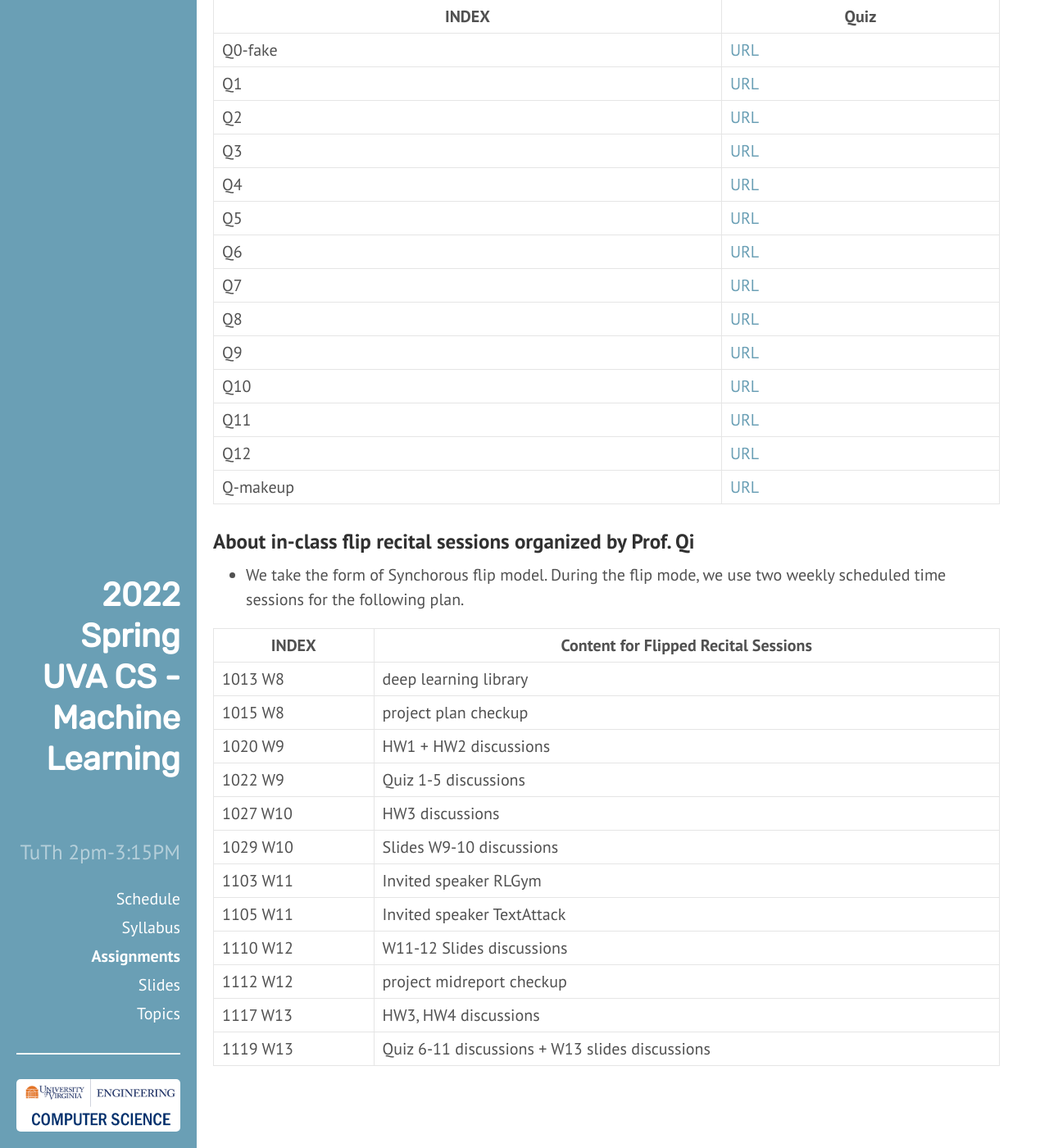
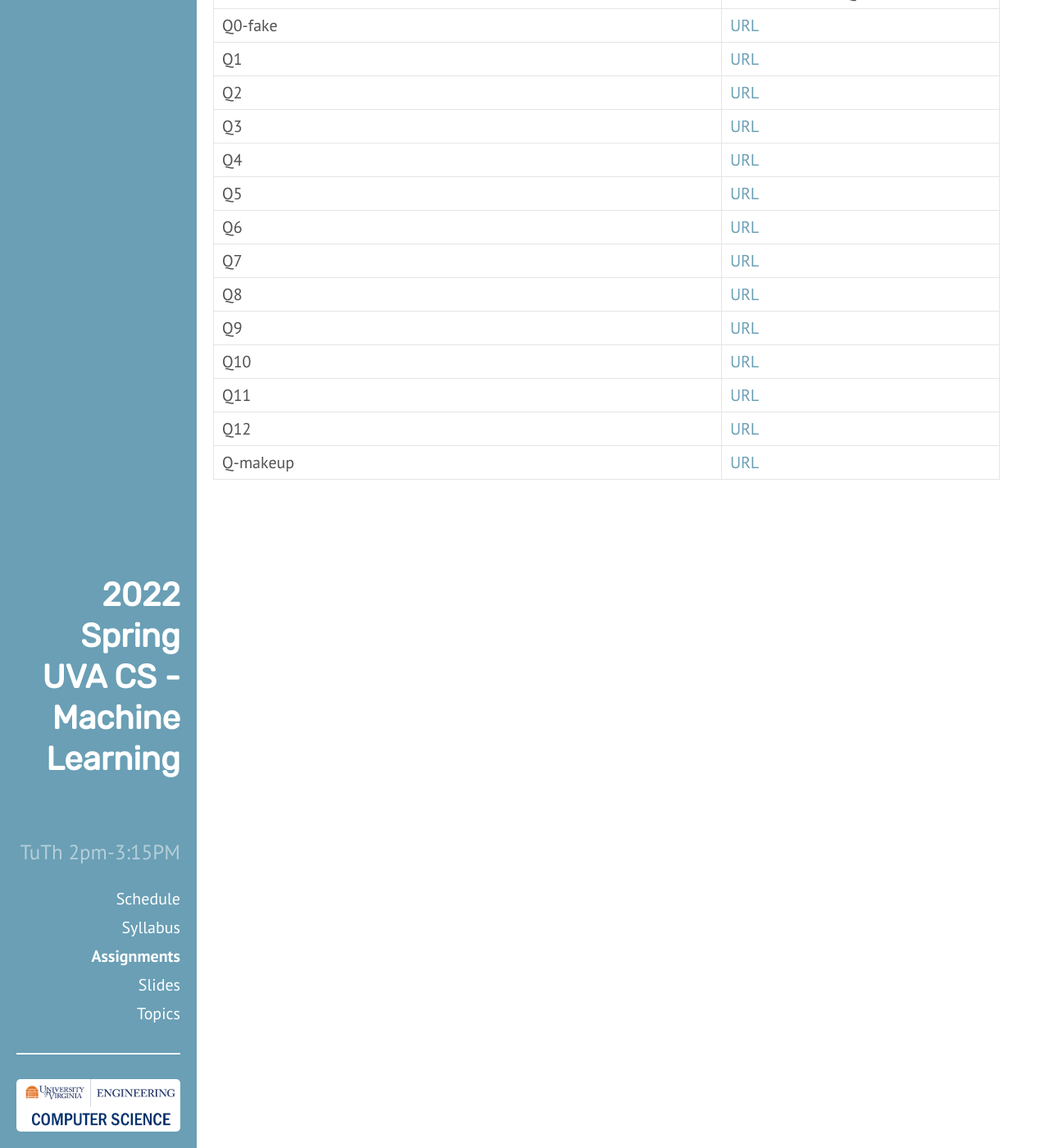
Before and after one commit to qiyanjun/2022sp-UVA-CS-MachineLearningDeep, a Jekyll site: the page built from Assignments.md, in a window 1280 px wide and 1400 px high, scrolled down 922 px. Shown: the whole window at 82% size. Built offline with Jekyll 4.4.1, drawn with Linux system fonts in a browser that asks for light colours; some of the changed text lies outside the part shown.

Commit message:
Update Assignments.md

```diff
--- a/Assignments.md
+++ b/Assignments.md
@@ -65,11 +65,11 @@ desc: "Information of Assignments for 2022 Spring  UVa CS 4774 Machine Learning"
 
 <hr>
 
-### About in-class Quizzess (20%)
+### About in-class Quizzess (25%)
 + Quizz dates will show on the schedule page
 + Mostly quizzes will be on Mondays
 + Each quizz includes contents we cover in the previous week
-+ We will use your top-10 quizzes to calculate the 20%.
+
 
 |INDEX     | Quiz |
 |------|----------------------------|
@@ -87,22 +87,3 @@ desc: "Information of Assignments for 2022 Spring  UVa CS 4774 Machine Learning"
 | Q11   | [URL]() |
 | Q12   | [URL]() |
 | Q-makeup   | [URL]() |
-
-
-### About in-class flip recital sessions organized by Prof. Qi
-+ We take the form of Synchorous flip model. During the flip mode, we use two weekly scheduled time sessions for the following plan.
-
-|INDEX     | Content for Flipped Recital Sessions |
-|------|----------------------------|
-| 1013 W8   | deep learning library  |
-| 1015  W8   | project plan checkup |
-| 1020  W9   | HW1 + HW2 discussions |
-| 1022  W9   | Quiz 1-5 discussions |
-| 1027  W10   | HW3 discussions |
-| 1029  W10   | Slides W9-10 discussions |
-| 1103  W11   | Invited speaker RLGym|
-| 1105  W11   | Invited speaker TextAttack |
-| 1110  W12   |  W11-12 Slides discussions |
-| 1112  W12   | project midreport checkup |
-| 1117  W13   |  HW3, HW4 discussions  |
-| 1119  W13   | Quiz 6-11 discussions +  W13 slides discussions |
```
Also changed, not shown: other parts of Assignments.md (+1 -1 lines).
